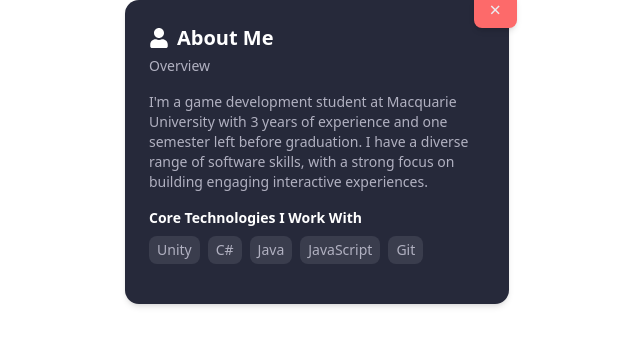
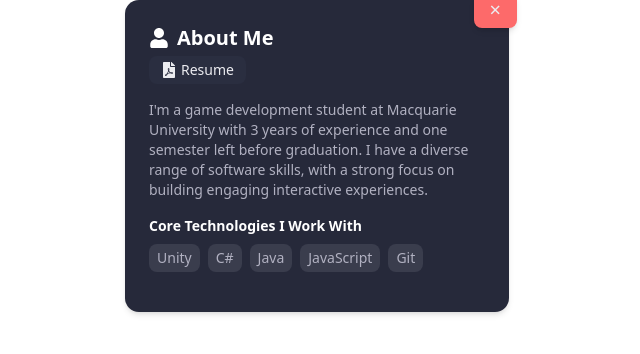
Before and after one commit to KerryLin11/portfolio, a React (Vite) app in the folder my-portfolio/: page /about in a window 1280 px wide. Shown: the top 354 px of the page, without its empty margins (323-963 px from the left). Built offline with nearby package versions, Linux system fonts and the light colour scheme.

Commit message:
added resume

```diff
--- a/my-portfolio/src/pages/About.tsx
+++ b/my-portfolio/src/pages/About.tsx
@@ -1,4 +1,4 @@
-import { FaUser } from 'react-icons/fa'
+import { FaUser, FaFilePdf } from 'react-icons/fa'
 import { Button } from '@/components/ui/button'
 import { motion } from 'framer-motion'
 import { useState } from 'react'
@@ -38,7 +38,23 @@ const AboutSection = ({ onClose }: SectionProps) => {
                 <FaUser className="w-5 h-5 mr-2" />
                 About Me
             </h2>
-            <p className="text-sm text-muted-foreground mb-4">Overview</p>
+
+            <div className="flex gap-3 text-sm mb-4">
+                <motion.a
+                    href="https://docs.google.com/document/d/1lKEPQl7nWUacM-ZKY-j0NAxvY_ijle8O7mPAvnQrILY/export?format=pdf"
+                    target="_blank"
+                    rel="noopener noreferrer"
+                    className="flex items-center gap-1 px-3 py-1 rounded-md "
+                    style={{
+                        backgroundColor: 'var(--input)',
+                        color: 'var(--foreground)',
+                    }}
+                    whileHover={{ scale: 1.15 }}
+                    whileTap={{ scale: 0.85 }}
+                >
+                    <FaFilePdf className="w-4 h-4" /> Resume
+                </motion.a>
+            </div>
 
             <p className="text-sm mb-4 text-muted-foreground">
                 I'm a game development student at Macquarie University with 3 years of experience and one semester left before graduation. I have a diverse range of software skills, with a strong focus on building engaging interactive experiences.
```
